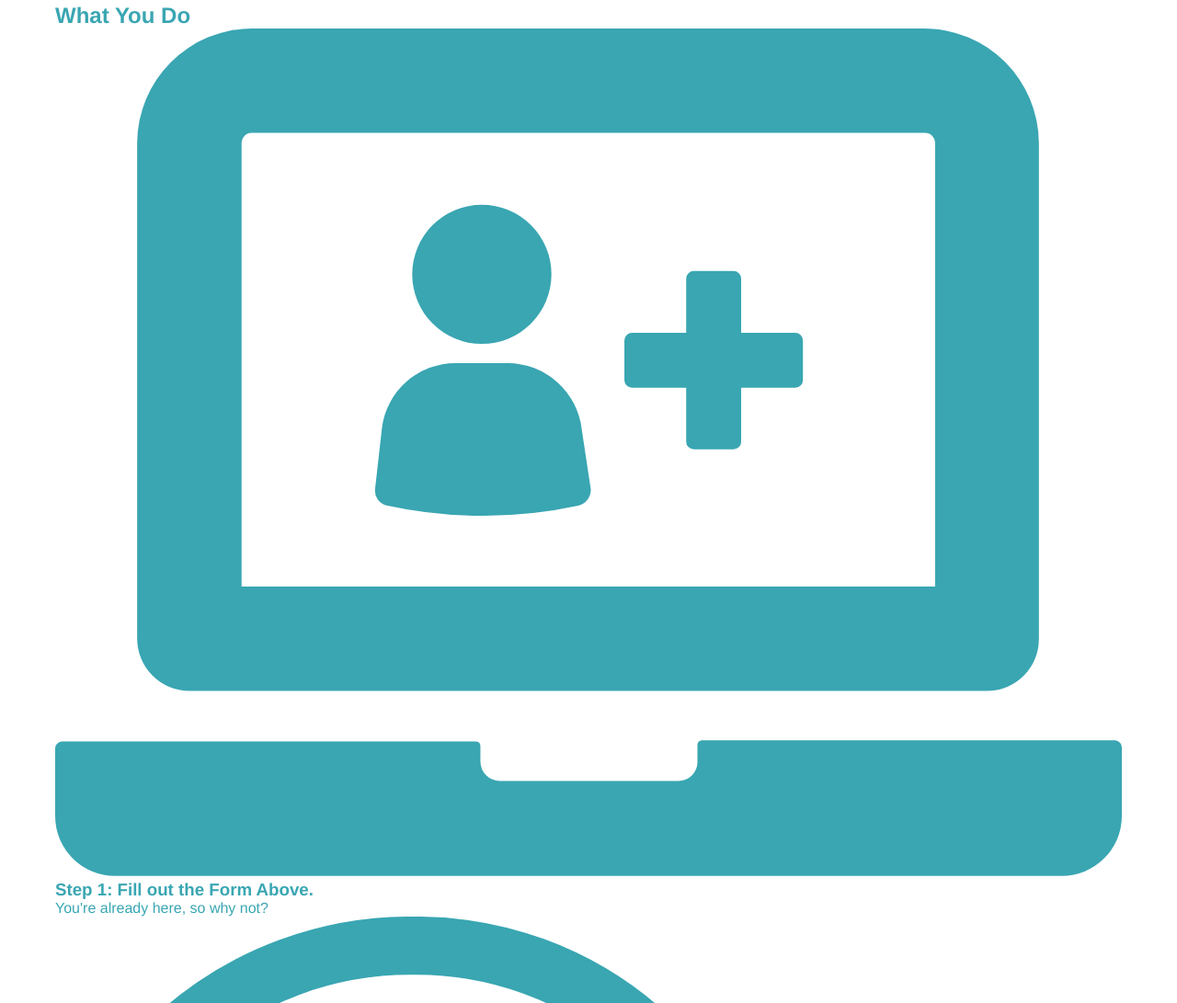
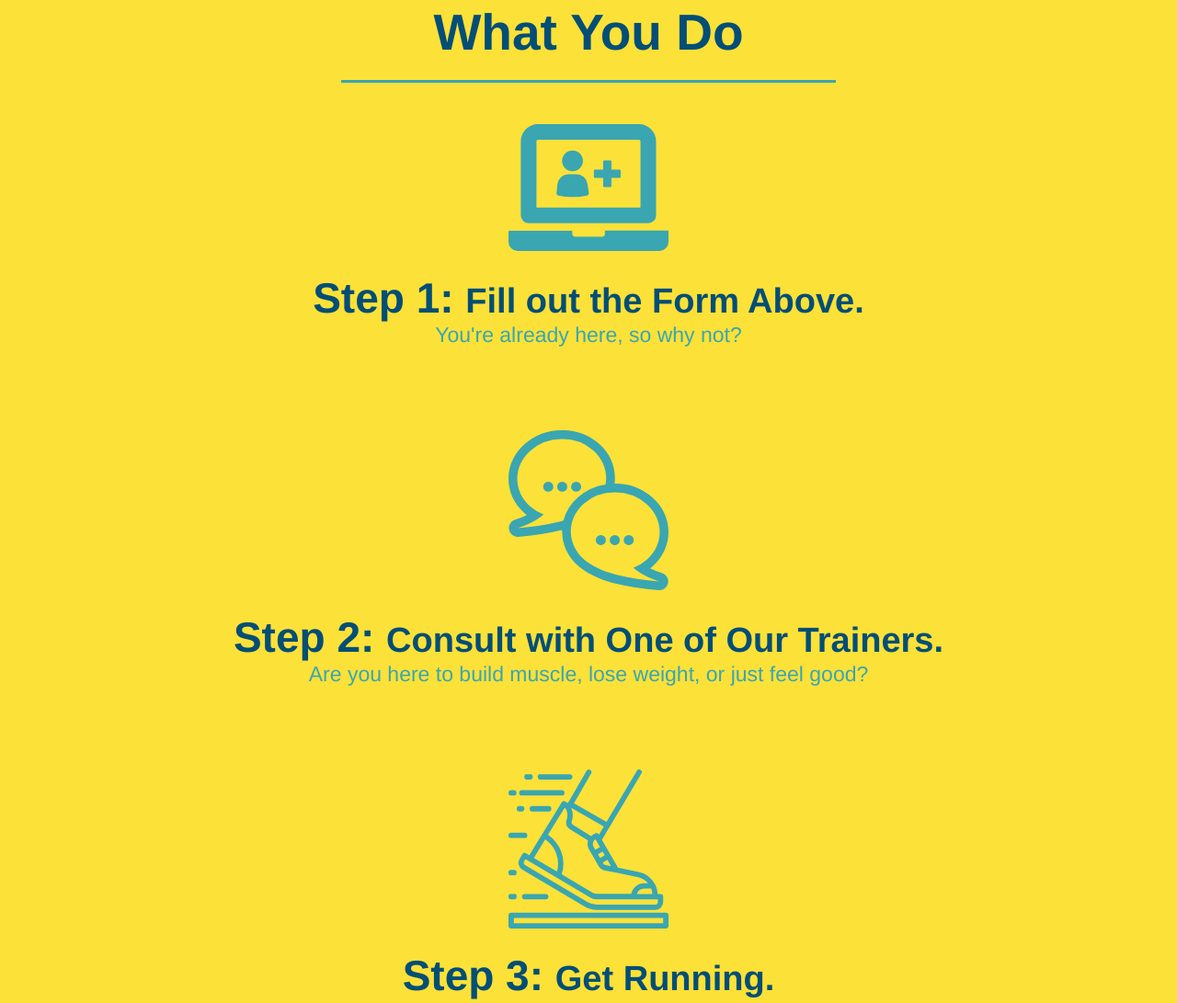
Before and after one commit to bilcon/run-buddy2, a plain HTML site: page index.html in a window 1280 px wide. Shown: the part 1117-2208 px from the top of the page at 92% size. Drawn offline with Linux system fonts and the light colour scheme.

Commit message:
style what you do section

```diff
--- a/assets/css/style.css
+++ b/assets/css/style.css
@@ -123,16 +123,6 @@ section {
   text-align: center;
 }
 
-.intro h2 {
-  font-size: 55px;
-  color: #024e76;
-  margin-bottom: 35px;
-  padding: 0 100px 20px 100px;
-  border-bottom: 3px solid;
-  border-color: #fce138;
-  display: inline-block;
-}
-
 .intro p {
   line-height: 1.7;
   color: #39a6b2;
@@ -140,3 +130,49 @@ section {
   font-size: 20px;
   margin: 0 auto;
 }
+
+.steps {
+  text-align: center;
+  background: #fce138;
+}
+
+.section-title {
+  font-size: 55px;
+  color: #024e76;
+  margin-bottom: 35px;
+  padding: 0 100px 20px 100px;
+  display: inline-block;
+  border-bottom: 3px solid;
+}
+
+.primary-border {
+  border-color: #fce138;
+}
+
+.secondary-border {
+  border-color: #39a6b2;
+}
+
+.steps div {
+  margin-bottom: 80px;
+}
+
+.steps img {
+  width: 15%;
+  margin: 10px 0;
+}
+
+.steps h3 {
+  color: #024e76;
+  font-size: 46px;
+  margin-top: 10px;
+}
+
+.steps p {
+  color: #39a6b2;
+  font-size: 23px;
+}
+
+.steps span {
+  font-size: 38px;
+}
--- a/index.html
+++ b/index.html
@@ -85,7 +85,7 @@
 
     <!-- "what we do" section -->
     <section id="what-we-do" class="intro">
-      <h2>What We Do</h2>
+      <h2 class="section-title primary-border">What We Do</h2>
       <p>
         butcher selfies chambray shabby chic gentrify readymade yr Echo Park
         XOXO Tumblr normcore Banksy direct trade Blue Bottle chillwave you
@@ -97,24 +97,24 @@
     </section>
 
     <!-- "what you do" section -->
-    <section id="what-you-do">
-      <h2>What You Do</h2>
+    <section id="what-you-do" class="steps">
+      <h2 class="section-title secondary-border">What You Do</h2>
 
       <div>
         <img src="./assets/images/step-1.svg" alt="" />
-        <h3>Step 1: Fill out the Form Above.</h3>
+        <h3>Step 1: <span>Fill out the Form Above.</span></h3>
         <p>You're already here, so why not?</p>
       </div>
 
       <div>
         <img src="./assets/images/step-2.svg" alt="" />
-        <h3>Step 2: Consult with One of Our Trainers.</h3>
+        <h3>Step 2: <span>Consult with One of Our Trainers.</span></h3>
         <p>Are you here to build muscle, lose weight, or just feel good?</p>
       </div>
 
       <div>
         <img src="./assets/images/step-3.svg" alt="" />
-        <h3>Step 3: Get Running.</h3>
+        <h3>Step 3: <span>Get Running.</span></h3>
         <p>
           Hit the ground running (literally) once your trainer lays out your
           plan.
@@ -123,7 +123,7 @@
 
       <div>
         <img src="./assets/images/step-4.svg" alt="" />
-        <h3>Step 4: See Results.</h3>
+        <h3>Step 4: <span>See Results.</span></h3>
         <p>Bi-weekly checkins with your trainer will keep you focused.</p>
       </div>
     </section>
```
